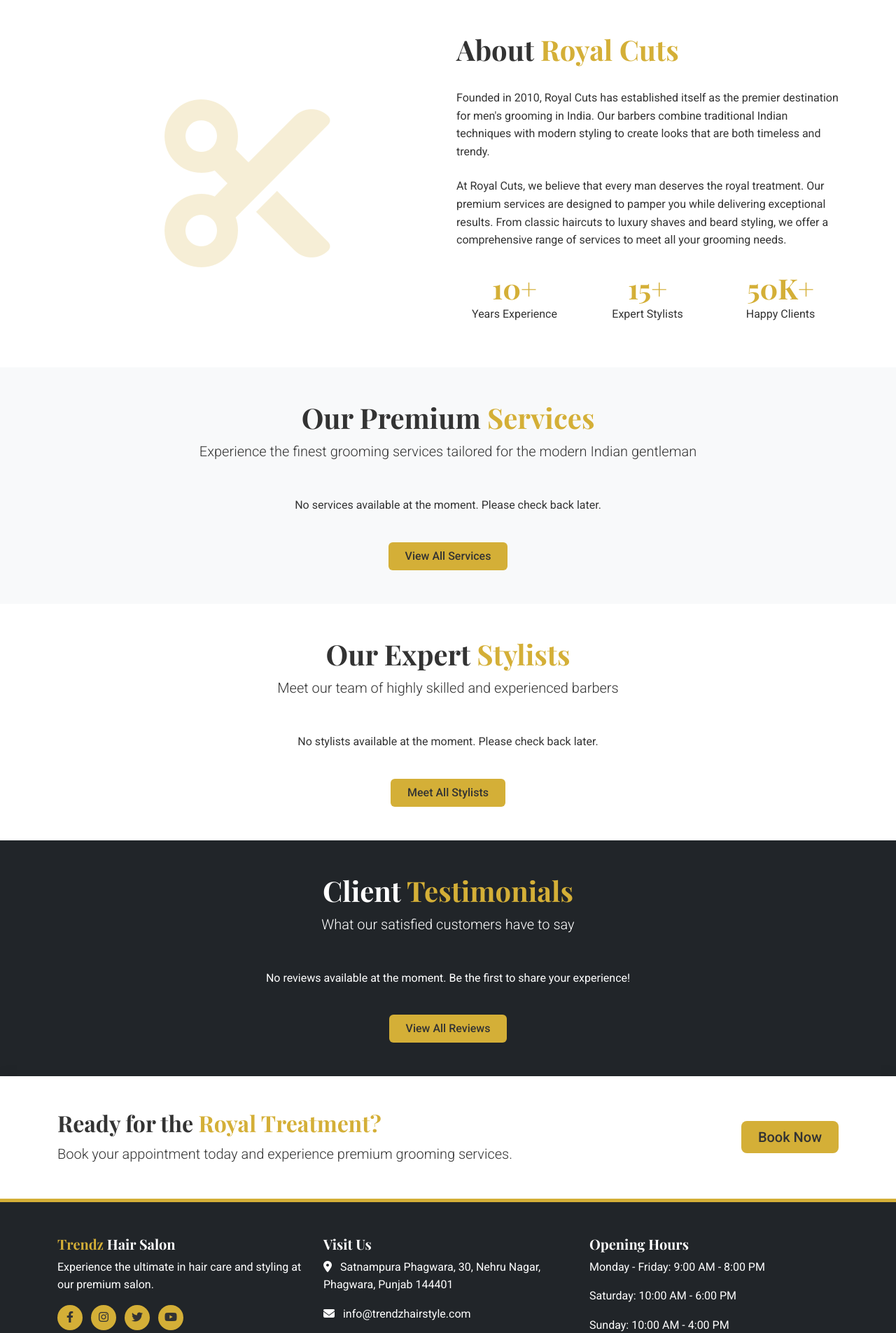
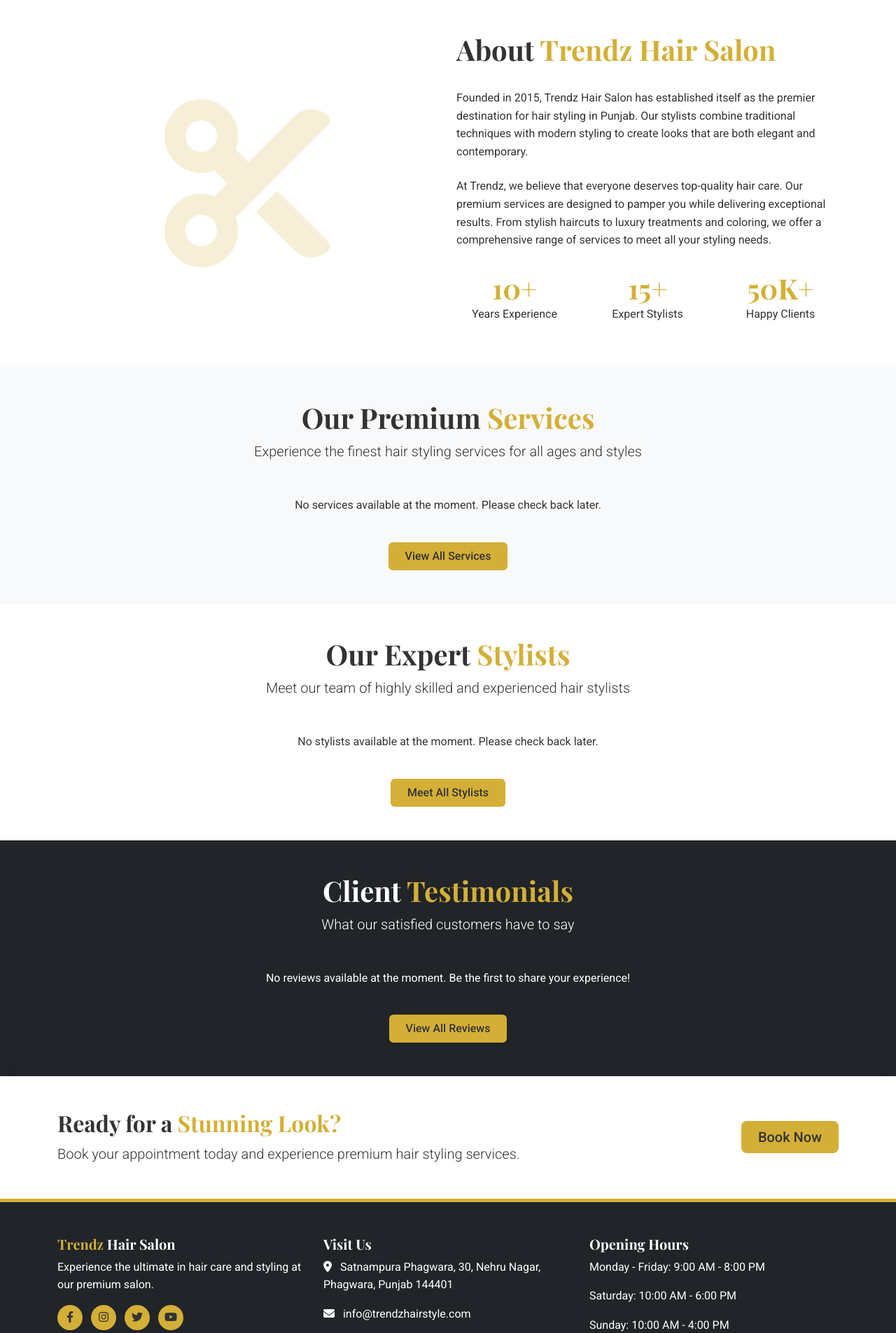
Before and after one commit to anivibes/Salon, a Django app: page / in a window 1280 px wide. Shown: the part 729-2634 px from the top of the page at 70% size. Run offline with Django 5.2, Linux system fonts and the light colour scheme; data that the repository does not hold is empty.

Commit message:
Update barbershop branding to reflect "Trendz Hair Salon"
Replit-Commit-Author: Agent
Replit-Commit-Session-Id: 90644e2f-a2cc-4b41-ab68-b73d305823f6
Replit-Commit-Screenshot-Url: https://storage.googleapis.com/screenshot-production-us-central1/aa595309-1dc9-46d1-bba2-ddc6b916a4b0/2d81fb0e-a788-4856-b877-a3dccf6b5b92.jpg

```diff
--- a/barbershop/main/templates/main/index.html
+++ b/barbershop/main/templates/main/index.html
@@ -27,10 +27,10 @@
                 </div>
                 <div class="col-md-6">
                     <div class="section-title mb-4">
-                        <h2>About <span class="gold-text">Royal Cuts</span></h2>
+                        <h2>About <span class="gold-text">Trendz Hair Salon</span></h2>
                     </div>
-                    <p class="mb-4">Founded in 2010, Royal Cuts has established itself as the premier destination for men's grooming in India. Our barbers combine traditional Indian techniques with modern styling to create looks that are both timeless and trendy.</p>
-                    <p class="mb-4">At Royal Cuts, we believe that every man deserves the royal treatment. Our premium services are designed to pamper you while delivering exceptional results. From classic haircuts to luxury shaves and beard styling, we offer a comprehensive range of services to meet all your grooming needs.</p>
+                    <p class="mb-4">Founded in 2015, Trendz Hair Salon has established itself as the premier destination for hair styling in Punjab. Our stylists combine traditional techniques with modern styling to create looks that are both elegant and contemporary.</p>
+                    <p class="mb-4">At Trendz, we believe that everyone deserves top-quality hair care. Our premium services are designed to pamper you while delivering exceptional results. From stylish haircuts to luxury treatments and coloring, we offer a comprehensive range of services to meet all your styling needs.</p>
                     <div class="achievements row text-center">
                         <div class="col-4">
                             <h3 class="achievement-number">10+</h3>
@@ -55,7 +55,7 @@
         <div class="container">
             <div class="section-title text-center mb-5">
                 <h2>Our Premium <span class="gold-text">Services</span></h2>
-                <p class="lead">Experience the finest grooming services tailored for the modern Indian gentleman</p>
+                <p class="lead">Experience the finest hair styling services for all ages and styles</p>
             </div>
             <div class="row">
                 {% if services %}
@@ -89,7 +89,7 @@
         <div class="container">
             <div class="section-title text-center mb-5">
                 <h2>Our Expert <span class="gold-text">Stylists</span></h2>
-                <p class="lead">Meet our team of highly skilled and experienced barbers</p>
+                <p class="lead">Meet our team of highly skilled and experienced hair stylists</p>
             </div>
             <div class="row">
                 {% if stylists %}
@@ -105,7 +105,7 @@
                                 </div>
                                 <div class="stylist-info">
                                     <h3>{{ stylist.name }}</h3>
-                                    <p class="stylist-title">Master Barber</p>
+                                    <p class="stylist-title">Hair Stylist</p>
                                     <p class="experience">{{ stylist.experience_years }} Years Experience</p>
                                     <a href="{% url 'stylist_detail' stylist.id %}" class="btn btn-outline-gold btn-sm">View Profile</a>
                                 </div>
@@ -173,8 +173,8 @@
         <div class="container">
             <div class="row align-items-center">
                 <div class="col-lg-8 mb-4 mb-lg-0">
-                    <h2>Ready for the <span class="gold-text">Royal Treatment?</span></h2>
-                    <p class="lead mb-0">Book your appointment today and experience premium grooming services.</p>
+                    <h2>Ready for a <span class="gold-text">Stunning Look?</span></h2>
+                    <p class="lead mb-0">Book your appointment today and experience premium hair styling services.</p>
                 </div>
                 <div class="col-lg-4 text-lg-end">
                     <a href="{% url 'booking' %}" class="btn btn-gold btn-lg">Book Now</a>
--- a/barbershop/main/templates/main/login.html
+++ b/barbershop/main/templates/main/login.html
@@ -7,8 +7,8 @@
                 <div class="col-md-6">
                     <div class="auth-card">
                         <div class="auth-header text-center">
-                            <h2>Welcome Back to <span class="gold-text">Royal Cuts</span></h2>
-                            <p>Login to your account to book appointments and more.</p>
+                            <h2>Welcome Back to <span class="gold-text">Trendz Hair Salon</span></h2>
+                            <p>Login to your account to book appointments and manage your profile.</p>
                         </div>
                         <form method="post" class="auth-form">
                             {% csrf_token %}
--- a/barbershop/main/templates/main/signup.html
+++ b/barbershop/main/templates/main/signup.html
@@ -7,8 +7,8 @@
                 <div class="col-md-6">
                     <div class="auth-card">
                         <div class="auth-header text-center">
-                            <h2>Join <span class="gold-text">Royal Cuts</span></h2>
-                            <p>Create an account to enjoy premium barber services.</p>
+                            <h2>Join <span class="gold-text">Trendz Hair Salon</span></h2>
+                            <p>Create an account to enjoy premium hair styling services.</p>
                         </div>
                         <form method="post" class="auth-form">
                             {% csrf_token %}
```
